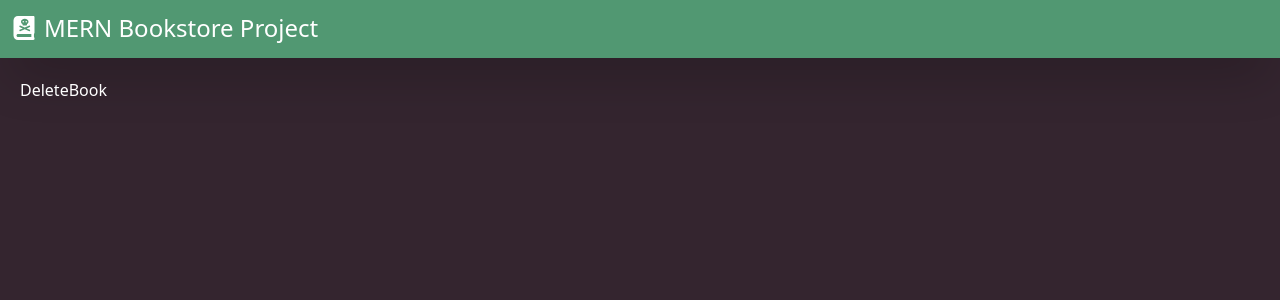
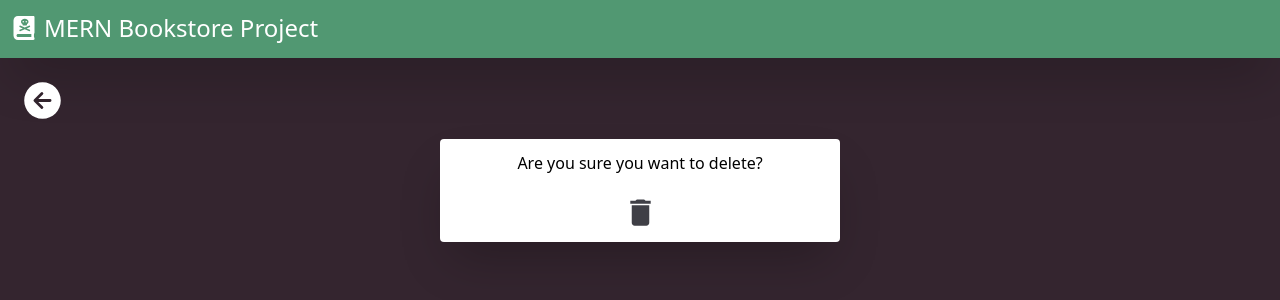
Before and after one commit to mark-elias/MERN_Bookstore, a React (Vite) app in the folder frontend/: page /books/delete/1 in a window 1280 px wide. Shown: the top 300 px of the page. Built offline with nearby package versions, Linux system fonts and the light colour scheme.

Commit message:
Delete Book

```diff
--- a/frontend/src/pages/DeleteBook.tsx
+++ b/frontend/src/pages/DeleteBook.tsx
@@ -1,5 +1,48 @@
+import { useMutation, useQueryClient } from "@tanstack/react-query";
+import axios from "axios";
+import { Link, useNavigate, useParams } from "react-router-dom";
+import { MdDelete } from "react-icons/md";
+import { IoArrowBackCircle } from "react-icons/io5";
+
 function DeleteBook() {
-  return <div>DeleteBook</div>;
+  const { id } = useParams<{ id: string }>();
+
+  const navigate = useNavigate();
+  const queryClient = useQueryClient();
+
+  const mutation = useMutation({
+    mutationFn: (id: string) =>
+      axios.delete(`http://localhost:5555/books/${id}`).then((res) => res.data),
+    onSuccess: () => {
+      queryClient.invalidateQueries(); // Refactor Needed
+      navigate("/");
+    },
+    onError: (err) => console.log(err.message),
+  });
+
+  // Safeguard in case `id` is undefined
+  if (!id) {
+    return <p>No book ID found in the URL</p>;
+  }
+
+  return (
+    <>
+      <div className="mb-4">
+        <Link to="/">
+          <IoArrowBackCircle className="text-[45px]" />
+        </Link>
+      </div>
+      <div className="flex justify-center">
+        <div className="bg-white text-black text-center p-3 rounded w-[400px] shadow-2xl flex flex-col items-center gap-5">
+          <h2>Are you sure you want to delete?</h2>
+          <MdDelete
+            onClick={() => mutation.mutate(id)}
+            className="text-[35px] hover:cursor-pointer text-zinc-700"
+          />
+        </div>
+      </div>
+    </>
+  );
 }
 
 export default DeleteBook;
```
